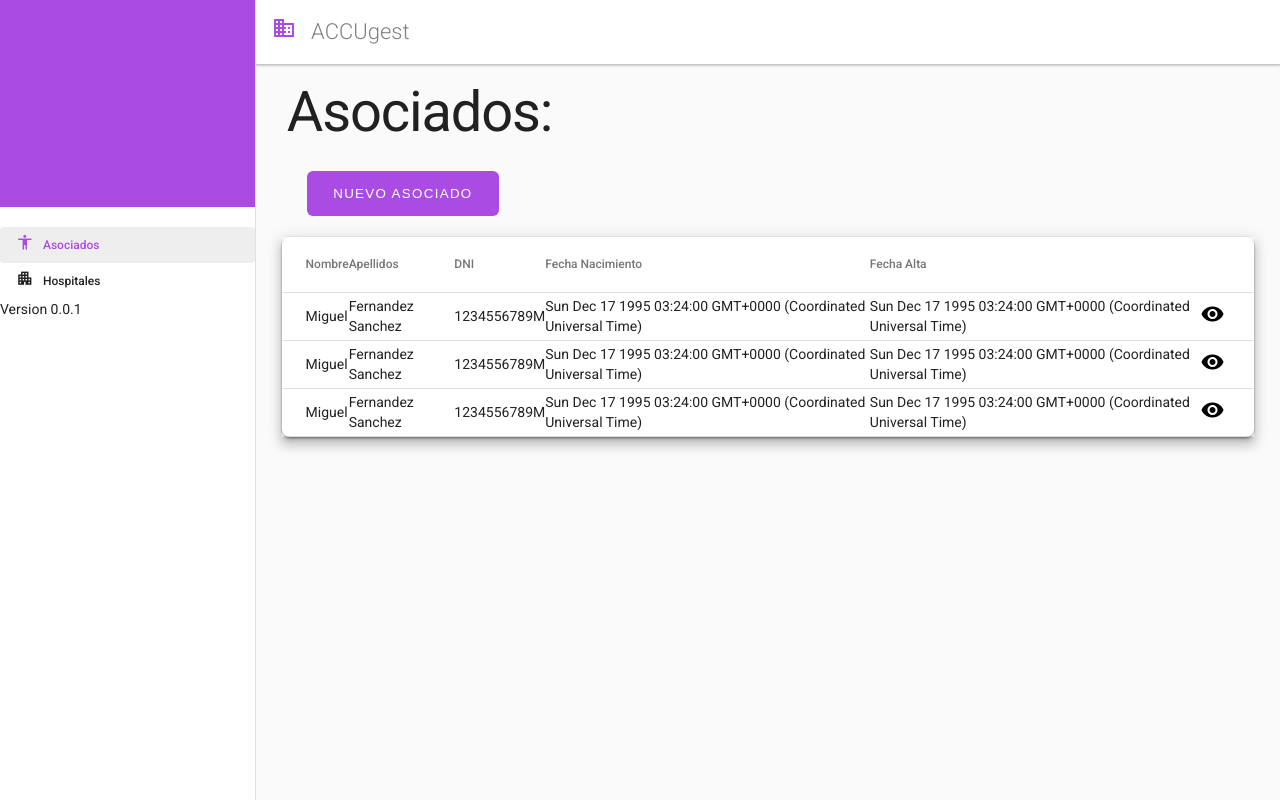
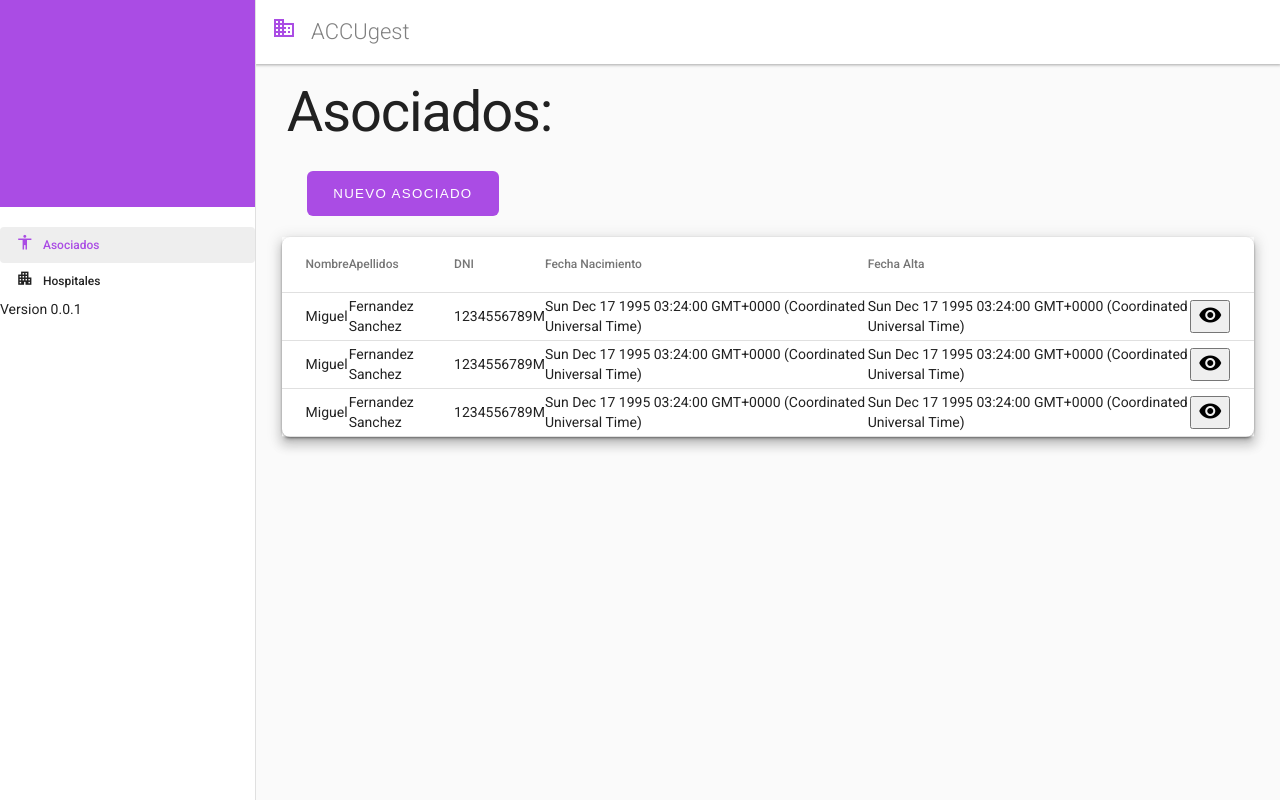
Before and after one commit to mfernandez-dev/app-gestion-accu-front, an Angular app: page /asociados in a window 1280 px wide. Built offline with nearby package versions, Linux system fonts and the light colour scheme.

Commit message:
correccion botondetalles

```diff
--- a/src/app/asociados/asociados-routing.module.ts
+++ b/src/app/asociados/asociados-routing.module.ts
@@ -2,6 +2,7 @@ import { NgModule } from '@angular/core';
 import { Routes, RouterModule } from '@angular/router';
 import { PantallaAsociadosComponent } from './components/pantalla-asociados/pantalla-asociados.component';
 import { SideBarComponent } from '../layout/components/side-bar/side-bar.component';
+import { PantallaDetallesComponent } from './components/pantalla-detalles/pantalla-detalles.component';
 
 
 const routes: Routes =  [
@@ -15,6 +16,10 @@ const routes: Routes =  [
       },
     ],
   },
+  {
+    path: 'details/:asociadoId',
+    component: PantallaDetallesComponent,
+  },
 ];
 
 @NgModule({
--- a/src/app/asociados/asociados.module.ts
+++ b/src/app/asociados/asociados.module.ts
@@ -8,9 +8,10 @@ import { MatTableModule } from '@angular/material/table';
 import { BotonNuevoAsociadoComponent } from './components/boton-nuevo-asociado/boton-nuevo-asociado.component';
 import { MatIconModule } from '@angular/material/icon';
 import { PantallaDetallesComponent } from './components/pantalla-detalles/pantalla-detalles.component';
+import { DetailsButtonComponent } from './components/details-button/details-button.component';
 
 @NgModule({
-  declarations: [PantallaAsociadosComponent, TablaAsociadosComponent, BotonNuevoAsociadoComponent, PantallaDetallesComponent],
+  declarations: [PantallaAsociadosComponent, TablaAsociadosComponent, BotonNuevoAsociadoComponent, PantallaDetallesComponent, DetailsButtonComponent],
   imports: [
     CommonModule,
     AsociadosRoutingModule,
--- /dev/null
+++ b/src/app/asociados/components/details-button/details-button.component.html
@@ -0,0 +1,3 @@
+<button mat-icon-button class="details-button" routerLink="/asociados/details/{{asociadoId}}">
+  <mat-icon class="menunavegacion-container__icon">visibility</mat-icon>
+</button>
--- /dev/null
+++ b/src/app/asociados/components/details-button/details-button.component.ts
@@ -0,0 +1,16 @@
+import { Component, OnInit, Input } from '@angular/core';
+
+@Component({
+  selector: 'app-details-button',
+  templateUrl: './details-button.component.html',
+  styleUrls: ['./details-button.component.scss']
+})
+export class DetailsButtonComponent implements OnInit {
+  @Input() asociadoId: string;
+
+  constructor() { }
+
+  ngOnInit(): void {
+  }
+
+}
--- a/src/app/asociados/components/pantalla-detalles/pantalla-detalles.component.ts
+++ b/src/app/asociados/components/pantalla-detalles/pantalla-detalles.component.ts
@@ -1,4 +1,5 @@
-import { Component, OnInit } from '@angular/core';
+import { Component, OnInit, Input } from '@angular/core';
+import { Asociado } from '../../models/asociado';
 
 @Component({
   selector: 'app-pantalla-detalles',
@@ -7,6 +8,8 @@ import { Component, OnInit } from '@angular/core';
 })
 export class PantallaDetallesComponent implements OnInit {
 
+  @Input() asociado: Asociado;
+
   constructor() { }
 
   ngOnInit(): void {
--- a/src/app/asociados/components/tabla-asociados/tabla-asociados.component.html
+++ b/src/app/asociados/components/tabla-asociados/tabla-asociados.component.html
@@ -33,9 +33,7 @@
     <th mat-header-cell *matHeaderCellDef></th>
     <td mat-cell *matCellDef="let asociado">
 
-      <button mat-icon-button class="details-button" routerLink="">
-        <mat-icon class="menunavegacion-container__icon">visibility</mat-icon>
-      </button>
+      <app-details-button [asociadoId]="asociado.asociadoId"></app-details-button>
 
     </td>
   </ng-container>
```
Also changed, not shown: src/app/asociados/components/details-button/details-button.component.scss (added), 1 other file (tests, documents, lock files or other folders).
